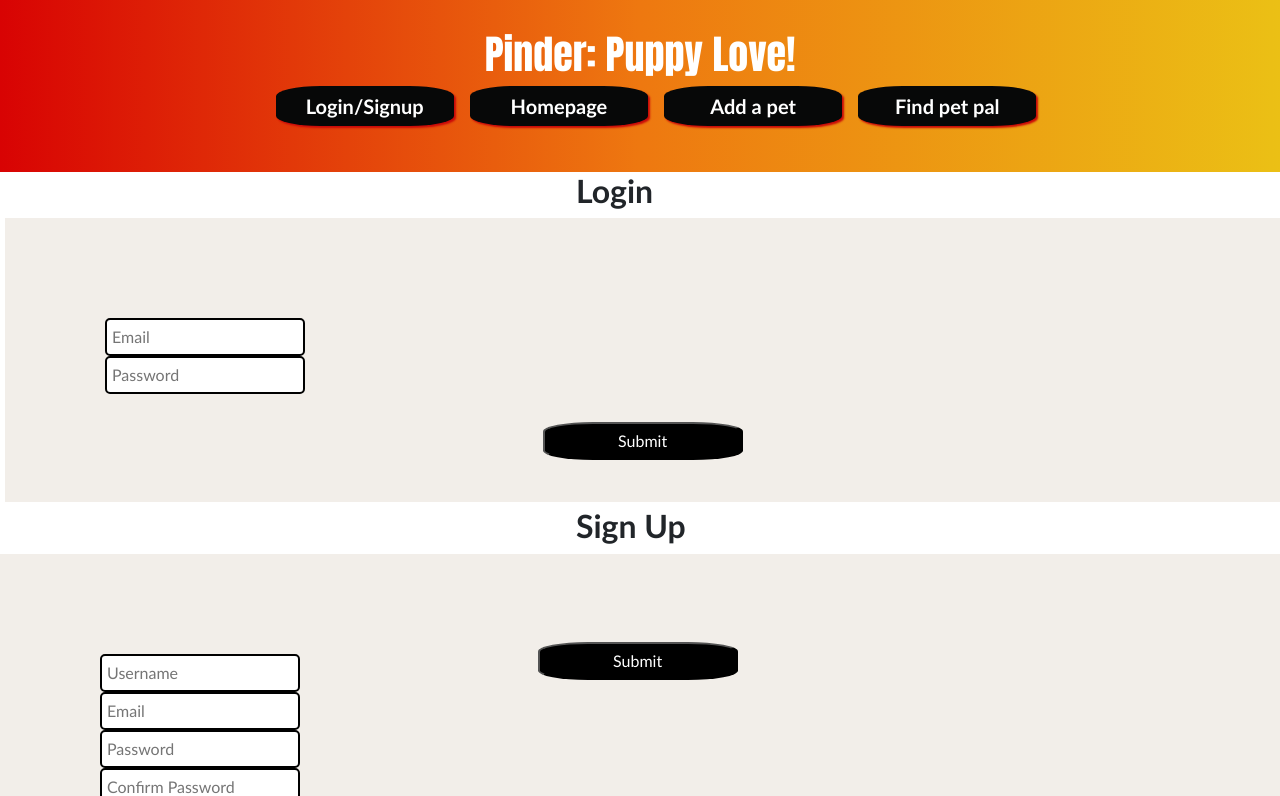
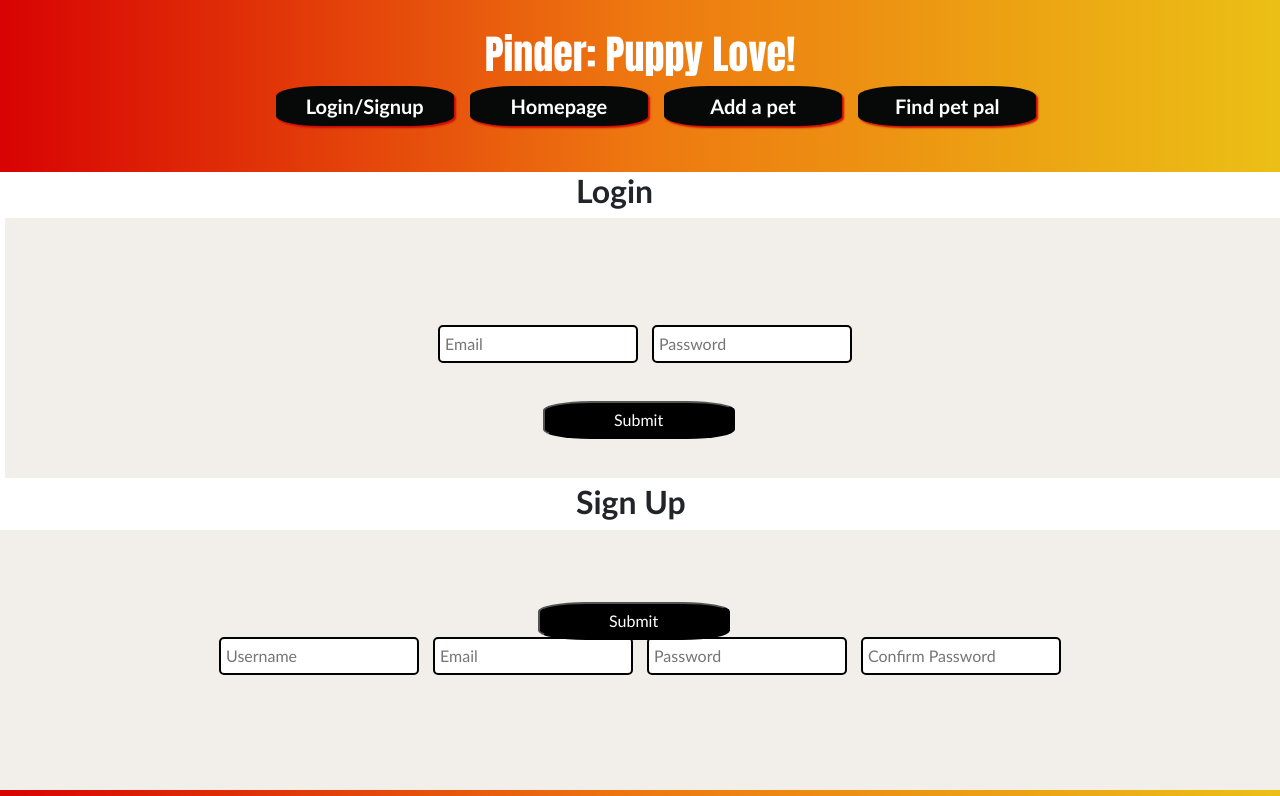
Before and after one commit to chrislee-webdev/pet-tinder, a React (Create React App) app in the folder client/: page /login in a window 1280 px wide. Shown: the top 796 px of the page. Built offline with nearby package versions, Linux system fonts and the light colour scheme.

Commit message:
completed styling for login page

```diff
--- a/client/src/components/LoginPage/LoginPage.js
+++ b/client/src/components/LoginPage/LoginPage.js
@@ -144,9 +144,10 @@ export default function LoginPage() {
     }
   };
   return (
-    <>
+    <section>
       <h2 className="login">Login</h2>
       <form className="loginContainer" onSubmit={handleLoginSubmit}>
+        <div>
         <div className="input">
         <input
           placeholder="Email"
@@ -164,12 +165,14 @@ export default function LoginPage() {
           onChange={(e) => handleInputChange(e.target.value, e.target.name)}
         />
         </div>
+        </div>
         <input className="submitBtn" type={"submit"} value="Submit" />
         <h3 style={{ color: "red" }}>{loginErrMsg}</h3>
       </form>
 
       <h2 className="signUp">Sign Up</h2>
       <form className="signUpContainer" onSubmit={handleSignupSubmit}>
+        <div>
         <div className="input">
         <input
           placeholder="Username"
@@ -204,9 +207,10 @@ export default function LoginPage() {
           onBlur={(e) => passConf(e.target.value)}
         />
         </div>
-        <input className="submitBtn" type={"submit"} value="Submit" />
+        </div>
+        <input className="submitBtn2" type={"submit"} value="Submit" />
         <h3 style={{ color: "red" }}>{signupErrMsg}</h3>
       </form>
-    </>
+    </section>
   );
 }
--- a/client/src/styles/Footer.css
+++ b/client/src/styles/Footer.css
@@ -1,7 +1,6 @@
 .footer{
     text-align:center;
     position: static;
-    bottom: 0px;
     width:100%;
     height:75px;
     background-image: linear-gradient(to right, rgb(216, 3, 3),rgb(238, 120, 16),rgb(235, 192, 21));
--- a/client/src/styles/Login.css
+++ b/client/src/styles/Login.css
@@ -7,6 +7,7 @@
 
 .loginContainer {
   position: relative;
+  align-items: center;
   width:100%;
   padding:100px;
   margin: 5px;
@@ -14,14 +15,17 @@
   font-family:'Trebuchet MS', 'Lucida Sans Unicode', 'Lucida Grande', 'Lucida Sans', Arial, sans-serif;
 }
 
-
+.loginContainer div {
+    display: flex;
+    justify-content: center;
+}
 
 .input input {
     width: 200px;
     border: solid 2px black;
     border-radius: 5px;
     padding: 5px;
-    align-items: center;
+    margin: 7px;
 }
 
 .signUp {
@@ -38,9 +42,13 @@
     font-family:'Trebuchet MS', 'Lucida Sans Unicode', 'Lucida Grande', 'Lucida Sans', Arial, sans-serif;
 }
 
+.signUpContainer div {
+    display: flex;
+    justify-content: center;
+}
 
 .submitBtn {
-    width: 200px;
+    width: 15%;
     border-radius: 25%;
     background-color: black;
     color: white;
@@ -50,9 +58,31 @@
     position: absolute;
     left: 42%;
     bottom: 15%;
+    font-family: 'Trebuchet MS', 'Lucida Sans Unicode', 'Lucida Grande', 'Lucida Sans', Arial, sans-serif;
 }
 
 .submitBtn:hover {
     background-color:#f0d19a;
     color:black;
+    text-decoration: underline;
 }
+
+.submitBtn2 {
+    width: 15%;
+    border-radius: 25%;
+    background-color: black;
+    color: white;
+    margin-right:5%;
+    padding-top: 5px;
+    padding-bottom: 5px;
+    position: absolute;
+    left: 42%;
+    bottom: 20%;
+    font-family: 'Trebuchet MS', 'Lucida Sans Unicode', 'Lucida Grande', 'Lucida Sans', Arial, sans-serif;
+}
+
+.submitBtn2:hover {
+    background-color:#f0d19a;
+    color:black;
+    text-decoration: underline;
+}
--- a/client/src/styles/Navigation.css
+++ b/client/src/styles/Navigation.css
@@ -28,6 +28,7 @@
  .aboutBtn:hover {
     background-color:#f0d19a;
     color:black;
+    text-decoration: underline;
 }
 .addPetBtn {
     width: 15%;
@@ -44,6 +45,7 @@
  .addPetBtn:hover {
     background-color:#f0d19a;
     color:black;
+    text-decoration: underline;
 }
 
 .findPetPalBtn {
@@ -60,6 +62,7 @@
  .findPetPalBtn:hover {
     background-color:#f0d19a;
     color:black;
+    text-decoration: underline;
 }
 
 .loginBtn {
@@ -80,4 +83,5 @@
 .loginBtn:hover {
     background-color:#f0d19a;
     color:black;
+    text-decoration: underline;
 }
```
